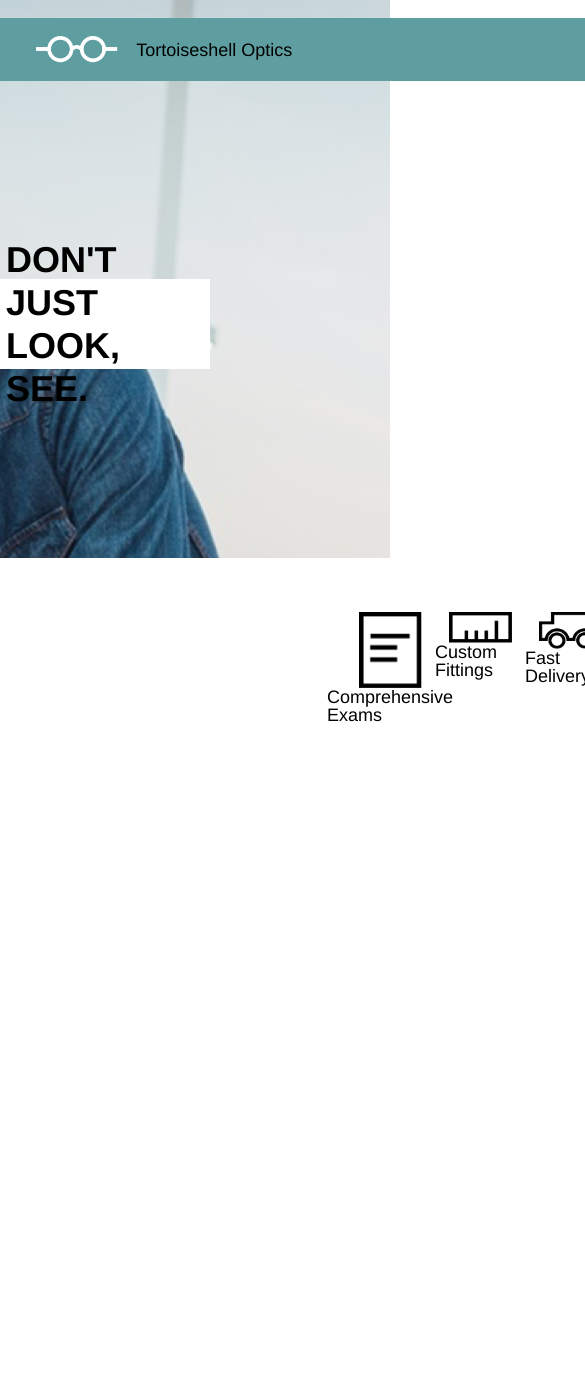
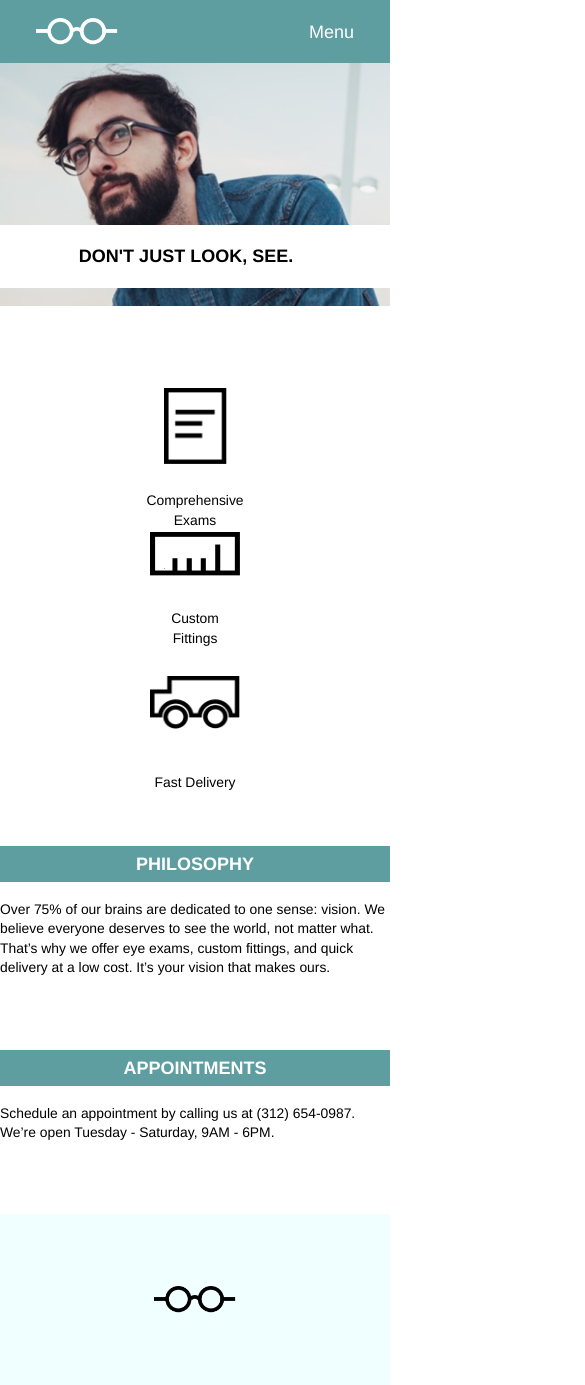
Before and after one commit to angelojohngage/tshell, a plain HTML site: page index.html in a window 390 px wide. Shown: the top 1385 px of the page, 585 px wide, since content can reach past the window. Before the commit the page ends 844 px from the top, so only its background shows below. Drawn offline with Linux system fonts and the light colour scheme.

Commit message:
project completed' git ' ;;l ex

```diff
--- a/index.html
+++ b/index.html
@@ -7,6 +7,7 @@
     <link href="./style.css" type="text/css" rel="stylesheet">
   </head>
   <body>
+<!--top section-->
 
    <div class="hero">
     <div class="header-container">
@@ -14,13 +15,14 @@
 
         <div class="logo">
           <img src="./images/logo-white.png">
-          <span>Tortoiseshell Optics</span>
+          <span id="tso">Tortoiseshell Optics</span>
         </div>
 
         <div class="nav">
           <span>Services</span>
           <span>Products</span>
           <span>Contact</span>
+          <span id="menu">Menu</span>
         </div>
 
       </header>
@@ -32,6 +34,7 @@
     </div>
   </div>
 
+<!--mid section top-->
     <div class="mid-container">
 
       <div class="icons">
@@ -40,11 +43,11 @@
           <img src="./images/paper-icon.png">
           <span>Comprehensive Exams</span>
         </div>
-        <div class="icon">
+        <div class="icon" id="ruler">
           <img src="./images/ruler-icon.png">
           <span>Custom Fittings</span>
         </div>
-        <div class="icon">
+        <div class="icon" id="truck">
           <img src="./images/truck-icon.png">
           <span>Fast Delivery</span>
         </div>
@@ -53,5 +56,32 @@
 
     </div>
 
+<!--mid section bottom-->
+    <div class="mid-container">
+
+    <div class="content">
+      <div class="content-title">
+        <span>PHILOSOPHY</span>
+      </div>
+        <p>Over 75% of our brains are dedicated to one sense: vision. We believe everyone deserves to see the world, not matter what. That’s why we offer eye exams, custom fittings, and quick delivery at a low cost. It’s your vision that makes ours.</p>
+    </div>
+
+    <div class="content">
+      <div class="content-title">
+        <span>APPOINTMENTS</span>
+      </div>
+        <p>Schedule an appointment by calling us at (312) 654-0987. We’re open Tuesday - Saturday, 9AM - 6PM.</p>
+    </div>
+
+    </div>
+
+<!--footer-->
+   <footer>
+     <div class="copyright">
+       <img src="./images/logo-black.png">
+       <span>Copyright Tortoiseshell Optics</span>
+     </div>
+   </footer>
+
   </body>
 </html>
--- a/style.css
+++ b/style.css
@@ -7,6 +7,8 @@ body {
   margin: 0 auto;
   font-family: Helvetica;
 }
+
+/*top section*/
 
 .hero {
   background-image: url(images/glasses-bg.png);
@@ -23,6 +25,14 @@ header {
   z-index: 5;
   padding: 1rem 0;
   margin: 1rem auto;
+}
+
+header span {
+  color: white;
+}
+
+#menu {
+  display: none;
 }
 
 .header-container {
@@ -73,6 +83,8 @@ header {
   line-height: 1.2;
 }
 
+/*mid top*/
+
 .mid-container {
   background-color: white;
   display: flex;
@@ -84,17 +96,208 @@ header {
 .icons {
   margin: 3rem auto;
   display: inline-flex;
-  justify-content: center;
   align-content: center;
+  padding-right: 6rem;
 }
 
 .icon {
   width: 5rem;
+  height: 8rem;
   display: flex;
+  justify-content: space-between;
   align-items: center;
   flex-direction: column;
+  margin-left: 6rem;
+
 }
 
 .icon img {
   width: 3.5rem;
 }
+
+.icon span {
+  text-align: center;
+  line-height: 1.4;
+}
+
+#ruler img,
+#truck img {
+  width: 5rem;
+}
+
+/*mid bottom*/
+
+.content {
+  display: inline-flex;
+  flex-direction: column;
+  align-content: space-between;
+  width: 35%;
+  margin-left: 6%;
+  margin-bottom: 5rem;
+}
+
+.content-title {
+  display: flex;
+  margin-bottom: 1rem;
+}
+
+.content span {
+  display: flex;
+  background-color: cadetblue;
+  color: white;
+  font-weight: bold;
+  font-size: 1rem;
+  padding: 0.5rem 1.25rem;
+  width: 50%;
+}
+
+.content p {
+  line-height: 1.4;
+}
+
+/*footer*/
+
+footer {
+  display: flex;
+  background-color: azure;
+  width: 960px;
+  height: 9.5rem;
+  margin: 0 auto;
+}
+
+.copyright {
+  display: inline-flex;
+  align-items: center;
+}
+
+.copyright img {
+  height: 1.5rem;
+  margin-left: 4rem;
+  margin-right: 1rem;
+}
+
+/*Media Queries*/
+
+@media only screen and (max-width: 1050px) {
+
+  header {
+    width: 100%;
+    margin: 0 auto;
+  }
+
+  .hero {
+    height: 22rem;
+  }
+
+  .motto {
+    height: 5rem;
+    margin-top: 5rem;
+    margin-right: 2rem;
+    padding: 0.75rem 4rem;
+  }
+
+  .motto span {
+    font-size: 1.33rem;
+  }
+
+  .mid-container {
+    width: 75%;
+  }
+
+  .content {
+    width: 75%;
+  }
+
+  .content span {
+    width: 75%;
+  }
+
+  footer {
+    width: 100%;
+  }
+}
+
+@media only screen and (max-width: 640px){
+
+  #menu {
+    display: flex;
+  }
+
+  .nav span {
+    display: none;
+  }
+
+  #tso {
+    display: none;
+  }
+
+  .hero {
+    height: 17rem;
+    background-position: 20%;
+  }
+
+  header {
+    width: 100%;
+    margin-bottom: 9rem;
+  }
+
+  .motto {
+    justify-content: center;
+    width: 100%;
+    margin: 0 auto;
+    height: 2rem;
+  }
+
+  .motto span {
+    font-size: 1rem;
+    margin-right: 9rem;
+  }
+
+  .mid-container {
+    width: 100%;
+    margin: 0 auto;
+    flex-direction: column;
+    justify-content: center;
+  }
+
+  .icons {
+    flex-direction: column;
+  }
+
+  .icon span {
+    font-size: 0.77rem;
+  }
+
+  .icon img {
+    margin: 1.54rem;
+  }
+
+  .content {
+    width: 100%;
+    margin: 0 auto;
+  }
+
+  .content span {
+    justify-content: center;
+    width: 100%;
+    text-align: center;
+  }
+
+  .content p {
+    margin-bottom: 4rem;
+    font-size: 0.77rem;
+  }
+
+  footer {
+    justify-content: center;
+  }
+
+  .copyright span {
+    display: none;
+  }
+
+  .copyright img {
+    margin: 0 auto;
+  }
+
+}
```
